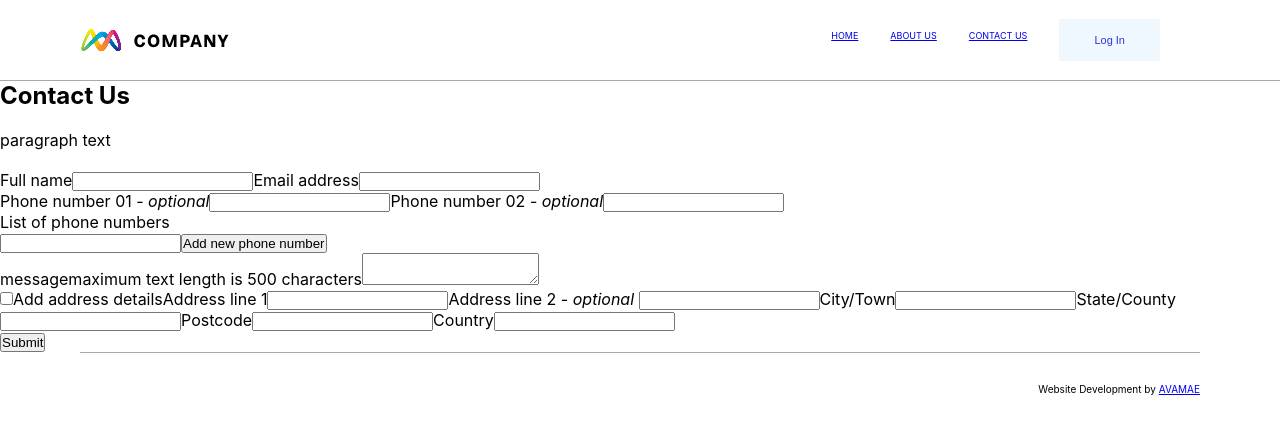
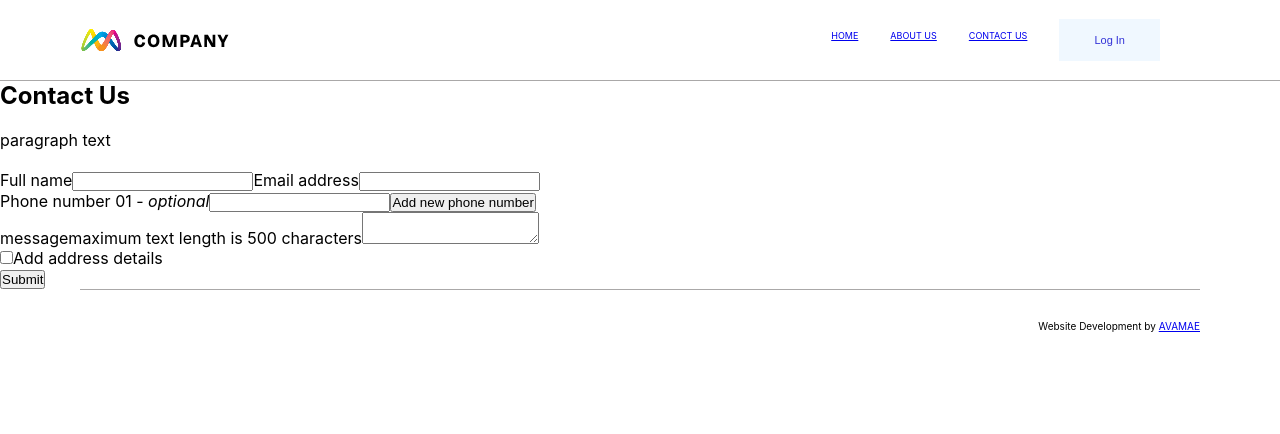
Before and after one commit to Byasar3/avamae_invision, a React (Create React App) app: page /contact-us in a window 1280 px wide. Shown: the top 434 px of the page. Built offline with nearby package versions, Linux system fonts and the light colour scheme.

Commit message:
added function to add 2nd number and address

```diff
--- a/src/components/ContactUsForm.js
+++ b/src/components/ContactUsForm.js
@@ -1,5 +1,6 @@
 import { Formik, Form, Field, ErrorMessage, FieldArray } from "formik";
 import axios from "axios";
+import { useState } from "react";
 
 const ContactUsForm = () => {
 
@@ -78,7 +79,18 @@ const ContactUsForm = () => {
         }
 
         return errors
+    }
 
+    const [showPhone2Field, setShowPhone2Field] = useState(false)
+
+    const handleClickPhone2Btn = () => {
+        setShowPhone2Field(true)
+    }
+
+    const [showAddressFields, setShowAddressFields] = useState(false)
+
+    const handleCheckbox = () => {
+        setShowAddressFields(true)
     }
 
     return (
@@ -115,6 +127,9 @@ const ContactUsForm = () => {
                         name="PhoneNumbers[0]"
                     />
 
+                    <button className="NewNumberBtn" onClick={handleClickPhone2Btn}>Add new phone number</button>
+                    {showPhone2Field && (
+                    <div>
                         <label className="PhoneNumber2Label" htmlFor="PhoneNumber2">Phone number 02 - <i>optional</i></label>
                         <Field
                             className="PhoneNumber2Input"
@@ -122,34 +137,8 @@ const ContactUsForm = () => {
                             id="PhoneNumber2"
                             name="PhoneNumbers[1]"
                         />
-                    <div>
-                        <label>List of phone numbers</label>
-                        <FieldArray name="PhNumbers">
-                            {fieldArrayProps => {
-                                // destructuring:
-                                const {push, remove, form} = fieldArrayProps
-                                const { values } = form
-                                const { PhNumbers } = values
-                                return (
-                                    // iterate through PhNumbers array and render field component for each value in array
-                                    <div>
-                                        {PhNumbers.map((PhNumber, index) => (
-                                            <div key={index}>
-                                                <Field name={`PhNumbers[${index}]`}/>
-                                                {
-                                                    index = 1 &&
-                                                    (<button className="NewNumberBtn" onClick={() => push('')}>Add new phone number</button>)
-
-                                                }
                     </div>
-                                        ))}
-                                    </div>
-                                )
-
-                            }}
-                        </FieldArray>
-                    </div>
-
+                    )}
                 </div>
                 <div>
                     <label className="MessageLabel" htmlFor="Message">message</label>
@@ -162,9 +151,10 @@ const ContactUsForm = () => {
                     <ErrorMessage name="Message"/>
                 </div>
                 <div>
-                    <input type="checkbox"/>
+                    <input type="checkbox" checked={showAddressFields} onChange={(e) => setShowAddressFields(e.target.checked)}/>
                     <label>Add address details</label>
-
+                    {showAddressFields && (
+                        <div>
                             <label className="AddressLine1Label" htmlFor="AddressLine1">Address line 1</label>
                             <Field
                                 className="AddressLine1Input"
@@ -218,6 +208,9 @@ const ContactUsForm = () => {
                             />
                             <ErrorMessage name="Country"/>
                         </div>
+                    )}
+
+                </div>
                 <button type="submit">Submit</button>
             </Form>
         </Formik>
```
Lines whose indentation alone changed are shown as unchanged.
